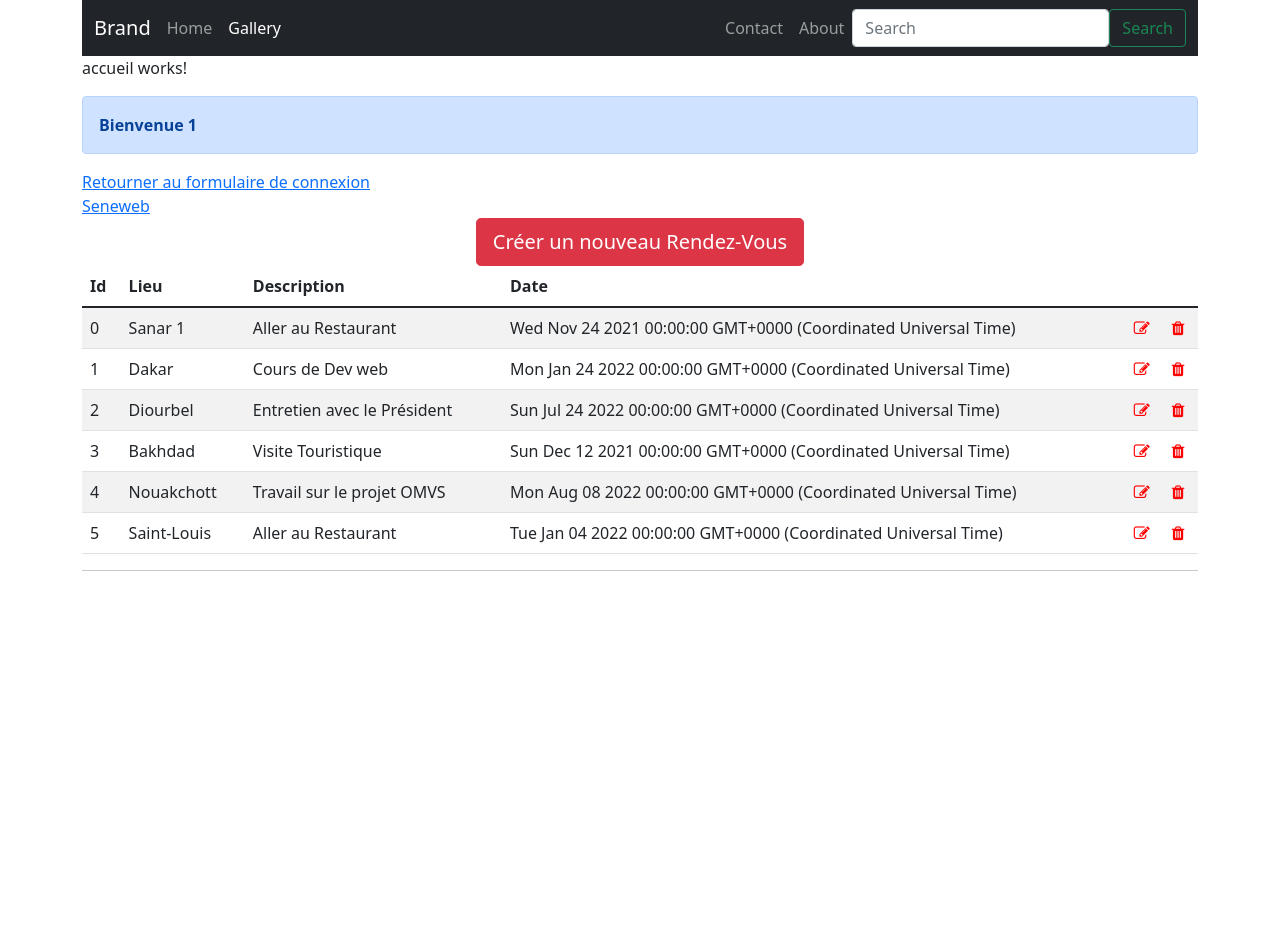
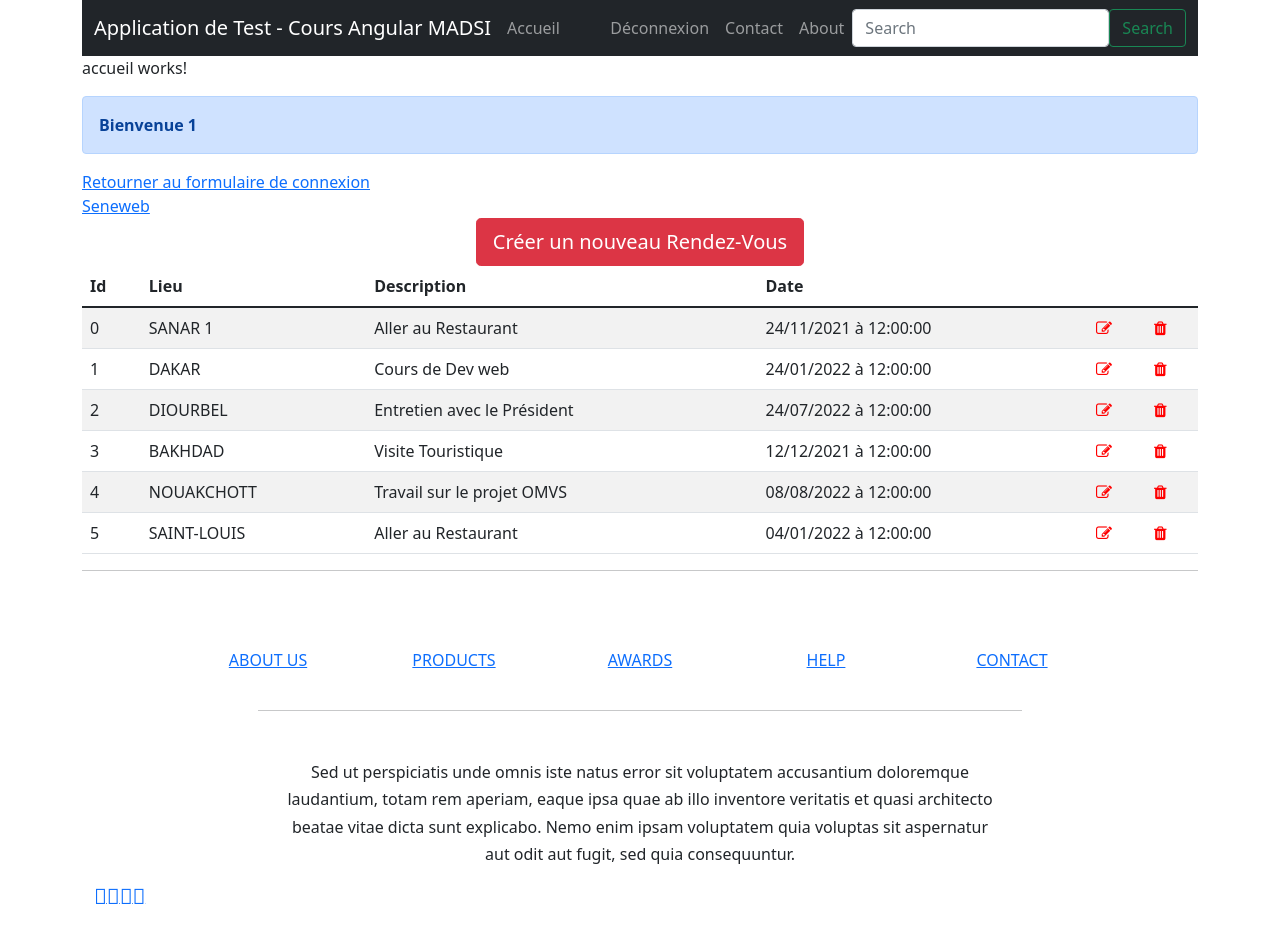
Before and after one commit to osall751/projetNG01Madsi2021, an Angular app: page /accueil/1 in a window 1280 px wide. Shown: the top 952 px of the page. Before the commit the page ends 800 px from the top, so only its background shows below. Built offline with nearby package versions, Linux system fonts and the light colour scheme.

Commit message:
241120211852

```diff
--- a/src/app/accueil/accueil.component.html
+++ b/src/app/accueil/accueil.component.html
@@ -23,9 +23,9 @@
   <tbody>
     <tr *ngFor="let rv of tabRvs">
       <td>{{ rv.idRv }}</td>
-      <td>{{ rv.lieu }}</td>
+      <td>{{ rv.lieu | uppercase}}</td>
       <td>{{ rv.description }}</td>
-      <td>{{ rv.date }}</td>
+      <td>{{ rv.date | date:'dd/MM/yyyy à hh:mm:ss'}}</td>
       <td><i class="fa fa-edit" style="color: red" (click)="editerRV(content, rv)"></i></td>
       <td>
         <i
--- a/src/app/app.component.html
+++ b/src/app/app.component.html
@@ -2,30 +2,32 @@
   <header class="navbar bg-dark navbar-expand-md navbar-dark bd-navbar">
     <nav class="container-xxl flex-wrap flex-md-nowrap" aria-label="Main navigation">
       <a class="navbar-brand p-0 me-2" href="/" aria-label="Bootstrap">
-        Brand
+        Application de Test - Cours Angular MADSI
       </a>
 
       <button class="navbar-toggler" type="button" data-bs-toggle="collapse" data-bs-target="#bdNavbar" aria-controls="bdNavbar" aria-expanded="false" aria-label="Toggle navigation">
         <svg xmlns="http://www.w3.org/2000/svg" width="32" height="32" class="bi" fill="currentColor" viewBox="0 0 16 16">
     <path fill-rule="evenodd" d="M2.5 11.5A.5.5 0 0 1 3 11h10a.5.5 0 0 1 0 1H3a.5.5 0 0 1-.5-.5zm0-4A.5.5 0 0 1 3 7h10a.5.5 0 0 1 0 1H3a.5.5 0 0 1-.5-.5zm0-4A.5.5 0 0 1 3 3h10a.5.5 0 0 1 0 1H3a.5.5 0 0 1-.5-.5z"></path>
   </svg>
-
       </button>
 
       <div class="collapse navbar-collapse" id="bdNavbar">
         <ul class="navbar-nav flex-row flex-wrap bd-navbar-nav pt-2 py-md-0">
           <li class="nav-item col-6 col-md-auto">
-            <a class="nav-link p-2" href="/">Home</a>
+            <a class="nav-link p-2" href="/">Accueil</a>
           </li>
-          <li class="nav-item col-6 col-md-auto">
+          <!-- <li class="nav-item col-6 col-md-auto">
             <a class="nav-link p-2 active" aria-current="true" href="" >Gallery</a>
-          </li>
+          </li> -->
 
         </ul>
 
         <hr class="d-md-none text-white-50">
 
         <ul class="navbar-nav flex-row flex-wrap ms-md-auto">
+          <li class="nav-item col-6 col-md-auto">
+            <a class="nav-link p-2" (click)="serviceAuth.seDeconnecter()" >Déconnexion</a>
+          </li>
           <li class="nav-item col-6 col-md-auto">
             <a class="nav-link p-2" href="" >Contact</a>
           </li>
@@ -42,4 +44,126 @@
     </nav>
   </header>
   <router-outlet></router-outlet>
+  <!-- Footer -->
+  <footer class="page-footer font-small indigo">
+
+    <!-- Footer Links -->
+    <div class="container">
+
+      <!-- Grid row-->
+      <div class="row text-center d-flex justify-content-center pt-5 mb-3">
+
+        <!-- Grid column -->
+        <div class="col-md-2 mb-3">
+          <h6 class="text-uppercase font-weight-bold">
+            <a href="#!">About us</a>
+          </h6>
+        </div>
+        <!-- Grid column -->
+
+        <!-- Grid column -->
+        <div class="col-md-2 mb-3">
+          <h6 class="text-uppercase font-weight-bold">
+            <a href="#!">Products</a>
+          </h6>
+        </div>
+        <!-- Grid column -->
+
+        <!-- Grid column -->
+        <div class="col-md-2 mb-3">
+          <h6 class="text-uppercase font-weight-bold">
+            <a href="#!">Awards</a>
+          </h6>
+        </div>
+        <!-- Grid column -->
+
+        <!-- Grid column -->
+        <div class="col-md-2 mb-3">
+          <h6 class="text-uppercase font-weight-bold">
+            <a href="#!">Help</a>
+          </h6>
+        </div>
+        <!-- Grid column -->
+
+        <!-- Grid column -->
+        <div class="col-md-2 mb-3">
+          <h6 class="text-uppercase font-weight-bold">
+            <a href="#!">Contact</a>
+          </h6>
+        </div>
+        <!-- Grid column -->
+
+      </div>
+      <!-- Grid row-->
+      <hr class="rgba-white-light" style="margin: 0 15%;">
+
+      <!-- Grid row-->
+      <div class="row d-flex text-center justify-content-center mb-md-0 mb-4">
+
+        <!-- Grid column -->
+        <div class="col-md-8 col-12 mt-5">
+          <p style="line-height: 1.7rem">Sed ut perspiciatis unde omnis iste natus error sit voluptatem
+            accusantium doloremque laudantium, totam rem
+            aperiam, eaque ipsa quae ab illo inventore veritatis et quasi architecto beatae vitae dicta sunt
+            explicabo.
+            Nemo enim ipsam voluptatem quia voluptas sit aspernatur aut odit aut fugit, sed quia consequuntur.</p>
+        </div>
+        <!-- Grid column -->
+
+      </div>
+      <!-- Grid row-->
+      <hr class="clearfix d-md-none rgba-white-light" style="margin: 10% 15% 5%;">
+
+      <!-- Grid row-->
+      <div class="row pb-3">
+
+        <!-- Grid column -->
+        <div class="col-md-12">
+
+          <div class="mb-5 flex-center">
+
+            <!-- Facebook -->
+            <a class="fb-ic">
+              <i class="fab fa-facebook-f fa-lg white-text mr-4"> </i>
+            </a>
+            <!-- Twitter -->
+            <a class="tw-ic">
+              <i class="fab fa-twitter fa-lg white-text mr-4"> </i>
+            </a>
+            <!-- Google +-->
+            <a class="gplus-ic">
+              <i class="fab fa-google-plus-g fa-lg white-text mr-4"> </i>
+            </a>
+            <!--Linkedin -->
+            <a class="li-ic">
+              <i class="fab fa-linkedin-in fa-lg white-text mr-4"> </i>
+            </a>
+            <!--Instagram-->
+            <a class="ins-ic">
+              <i class="fab fa-instagram fa-lg white-text mr-4"> </i>
+            </a>
+            <!--Pinterest-->
+            <a class="pin-ic">
+              <i class="fab fa-pinterest fa-lg white-text"> </i>
+            </a>
+
+          </div>
+
+        </div>
+        <!-- Grid column -->
+
+      </div>
+      <!-- Grid row-->
+
+    </div>
+    <!-- Footer Links -->
+
+    <!-- Copyright -->
+    <div class="footer-copyright text-center py-3">© 2020 Copyright:
+      <a href="https://mdbootstrap.com/"> MDBootstrap.com</a>
+    </div>
+    <!-- Copyright -->
+
+  </footer>
+  <!-- Footer -->
 </div>
--- a/src/app/app.component.ts
+++ b/src/app/app.component.ts
@@ -1,4 +1,5 @@
 import { Component } from '@angular/core';
+import { AuthentificationService } from './services/authentification.service';
 
 @Component({
   selector: 'app-root',
@@ -7,4 +8,11 @@ import { Component } from '@angular/core';
 })
 export class AppComponent {
   title = 'Titre de ma page web';
+
+  constructor(private _serviceAuth: AuthentificationService) { }
+
+  public get serviceAuth(): AuthentificationService {
+    return this._serviceAuth;
+  }
+
 }
--- a/src/app/services/authentification.service.ts
+++ b/src/app/services/authentification.service.ts
@@ -15,4 +15,8 @@ export class AuthentificationService {
       alert(`Vérifier le login et/ou le mot de passe saisies`)
     }
   }
+
+  seDeconnecter() {
+    this.router.navigate(["login"])
+  }
 }
```
